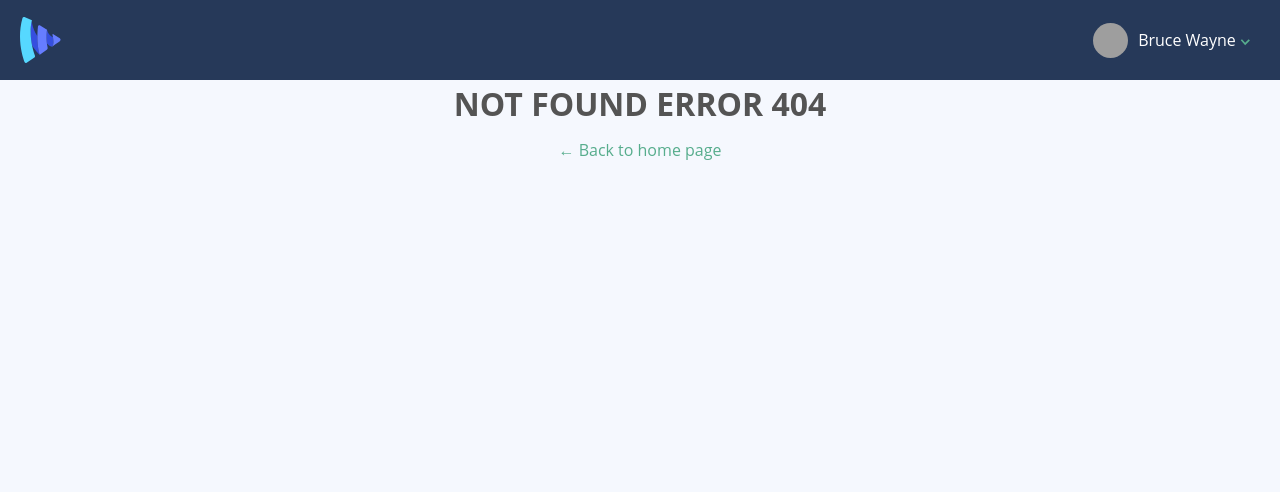
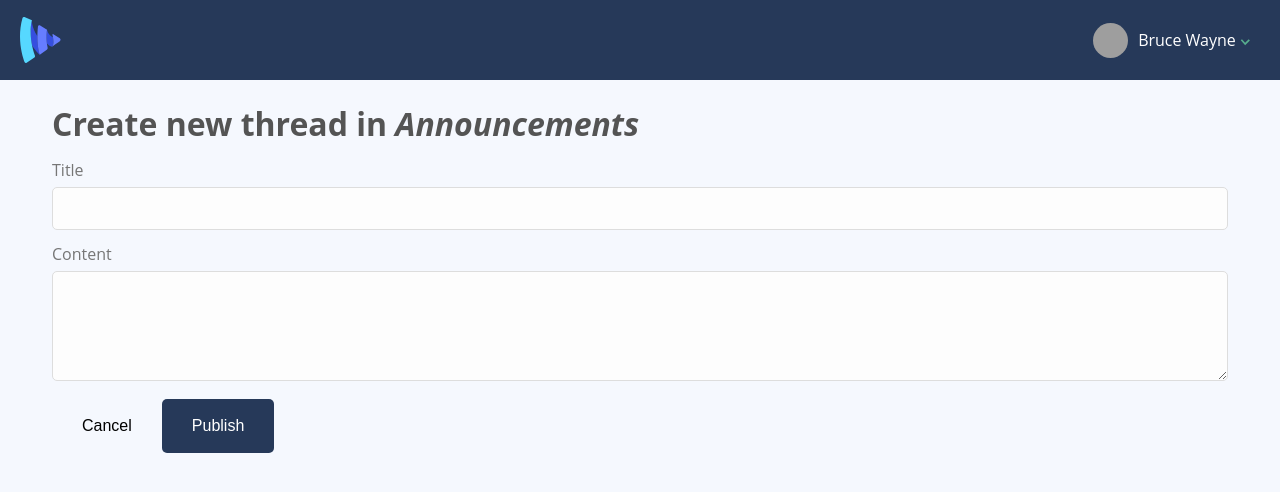
Before and after one commit to Yariandres/vue-mastery-forum, a Vue app: page /form/-KpOx5Y4AqRr3sB4Ybwj/thread/create in a window 1280 px wide. Before the commit this address had no page. Shown: the top 492 px of the page. Built offline with nearby package versions, Linux system fonts and the light colour scheme; grey boxes are pictures that could not be loaded.

Commit message:
Fix forumId reference in PageCreateThread.vue

```diff
--- a/src/components/pages/PageCreateThread.vue
+++ b/src/components/pages/PageCreateThread.vue
@@ -1,28 +1,32 @@
 <script setup lang="ts">
-import { ref } from 'vue';
+import { ref, computed } from 'vue';
 import { useDataSource } from '../../store/dataSource';
 
 const store = useDataSource();
 
 const props = defineProps<{
-  forum: any;
+  forumId: string;
 }>();
 
 const title = ref<string>('');
 const text = ref<string>('');
 
+const forum = computed(() => {
+  return store.dataSource.forums.find((forum) => forum.id === props.forumId);
+});
+
 const save = () => {
   store.createThread({
     title: title.value,
     text: text.value,
-    forumId: props.forum.id,
+    forumId: forum.value?.id,
   });
 };
 </script>
 <template>
   <div class="col-full push-top">
     <h1>
-      Create new thread in <i>{{ forum.name }}</i>
+      Create new thread in <i>{{ forum?.name }}</i>
     </h1>
 
     <form @submit.prevent="save">
--- a/src/components/pages/PagesForum.vue
+++ b/src/components/pages/PagesForum.vue
@@ -29,6 +29,11 @@ const treads = computed(() => {
         <h1>{{ forum?.name }}</h1>
         <p class="text-lead">{{ forum?.description }}</p>
       </div>
+      <router-link
+        :to="{ name: 'ThreadCreate', params: { forumId: forum?.id } }"
+        class="btn-green btn-small"
+        >Start a thread</router-link
+      >
     </div>
   </div>
 
--- a/src/router/index.ts
+++ b/src/router/index.ts
@@ -29,6 +29,12 @@ const routes = [
     path: '/category/:id',
     name: 'Category',
     component: () => import('../components/pages/PagesCategory.vue'),
+    props: true,
+  },
+  {
+    path: '/form/:forumId/thread/create',
+    name: 'ThreadCreate',
+    component: () => import('../components/pages/PageCreateThread.vue'),
     props: true,
   },
   {
--- a/src/store/dataSource.ts
+++ b/src/store/dataSource.ts
@@ -41,7 +41,7 @@ export const useDataSource = defineStore('dataSource', {
 
       const thread = { forumId, title, publishedAt, userId, id };
       this.setThreads(thread);
-      this.createPost({ text, threadId: id });
+
       this.appentThreadToUser({ userId, threadId: id });
       this.appendThreadToForum({ forumId, threadId: id });
     },
@@ -54,6 +54,7 @@ export const useDataSource = defineStore('dataSource', {
       const thread = this.dataSource.threads.find(
         (thread) => thread.id === threadId
       );
+      if (!thread) return;
       thread.posts = thread?.posts || [];
       thread?.posts.push(postId);
     },
@@ -62,12 +63,15 @@ export const useDataSource = defineStore('dataSource', {
       const forum = this.dataSource.forums.find(
         (forum) => forum.id === forumId
       );
+      if (!forum) return;
       forum.threads = forum?.threads || [];
       forum?.threads.push(threadId);
     },
 
     appentThreadToUser({ userId, threadId }: any) {
       const user = this.dataSource.users.find((user) => user.id === userId);
+      if (!user) return;
+
       user.threads = user?.threads || [];
       user?.threads.push(threadId);
     },
@@ -78,9 +82,11 @@ export const useDataSource = defineStore('dataSource', {
       post.publishedAt = Math.floor(Date.now() / 1000);
 
       this.dataSource.posts.push(post);
+
       const thread = this.dataSource.threads.find(
         (thread) => thread.id === post.threadId
       );
+
       if (thread) {
         thread.posts.push(post.id);
       }
```
